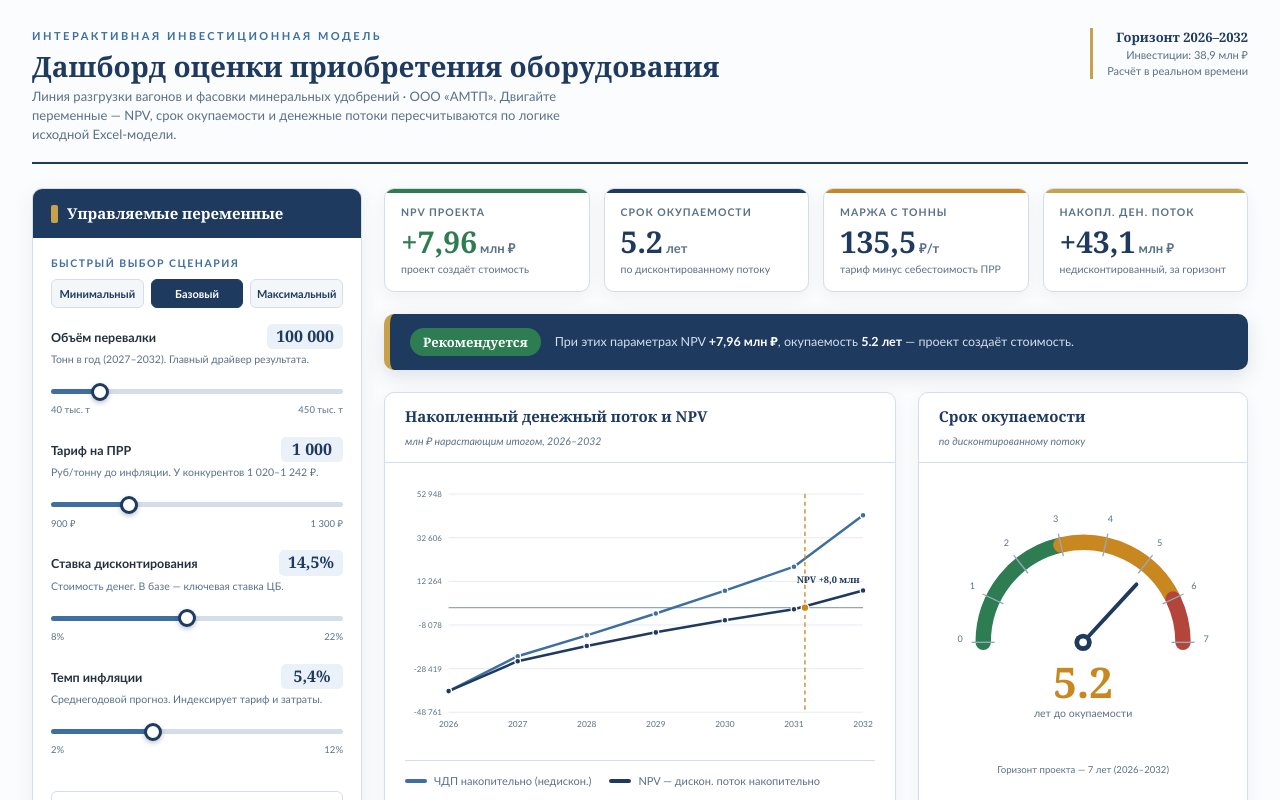
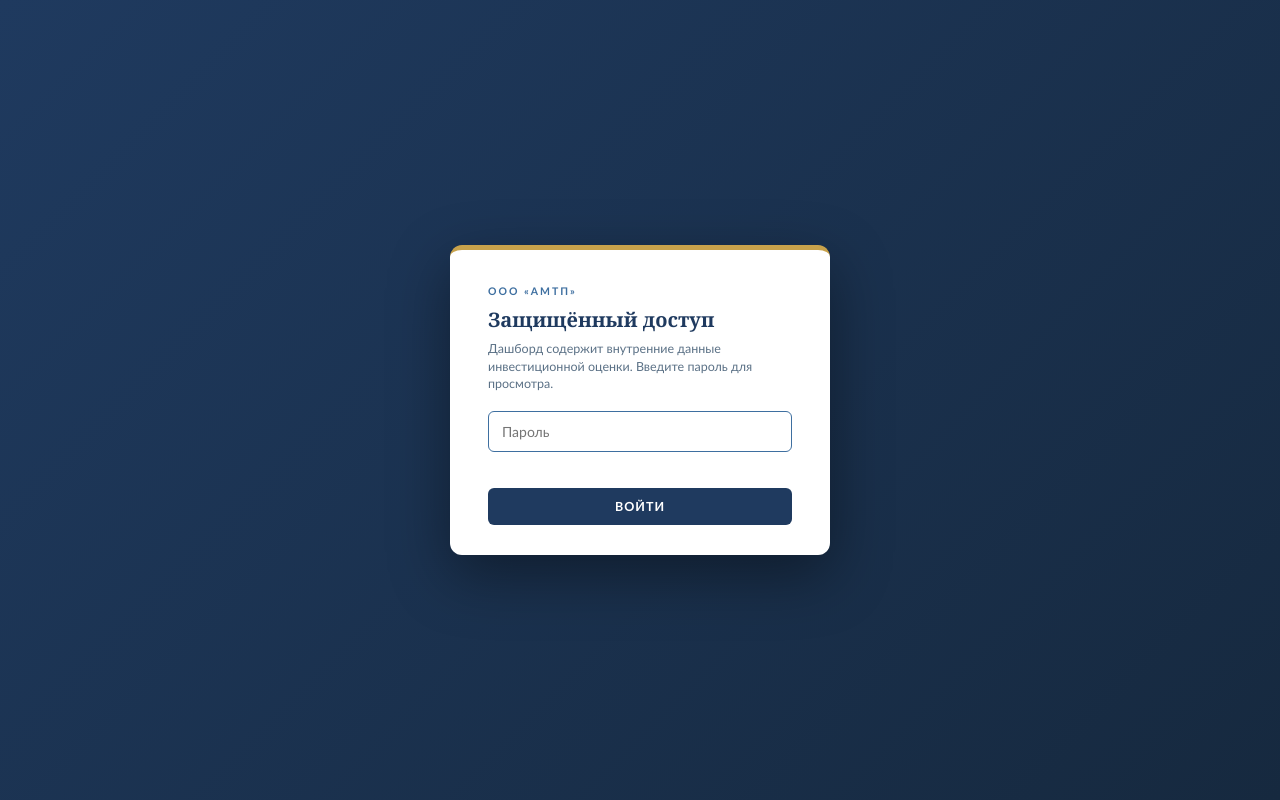
Before and after one commit to olegoleglom-sudo/amtp-invest-dashboard, a plain HTML site: page index.html in a window 1280 px wide. Shown: the top 800 px of the page. Drawn offline with Linux system fonts and the light colour scheme.

Commit message:
Add SHA-256 password gate

```diff
--- a/index.html
+++ b/index.html
@@ -3,6 +3,7 @@
 <head>
 <meta charset="UTF-8">
 <meta name="viewport" content="width=device-width, initial-scale=1.0">
+<meta name="robots" content="noindex,nofollow">
 <title>Дашборд инвестиционной оценки · ООО «АМТП»</title>
 <style>
   :root{
@@ -20,7 +21,45 @@
     padding:28px 32px 48px;
     min-height:100vh;
   }
+  body.locked > *:not(#auth-gate){visibility:hidden}
+  body.locked{overflow:hidden}
   h1,h2,h3{font-family:Georgia,"Times New Roman",serif;font-weight:700;color:var(--navy)}
+
+  /* ---------- auth gate ---------- */
+  #auth-gate{
+    position:fixed;inset:0;z-index:9999;
+    background:linear-gradient(135deg,#1F3A5F 0%,#16293f 100%);
+    display:flex;align-items:center;justify-content:center;
+    visibility:visible !important;
+  }
+  #auth-gate .box{
+    background:#fff;padding:34px 38px 30px;border-radius:12px;
+    width:90%;max-width:380px;
+    box-shadow:0 20px 60px rgba(0,0,0,.4);
+    border-top:5px solid #C8A24B;
+  }
+  #auth-gate .eyebrow{
+    font-size:10.5px;font-weight:700;letter-spacing:2px;color:#3E6FA0;
+    text-transform:uppercase;margin-bottom:6px;
+  }
+  #auth-gate h2{font-family:Georgia,serif;color:#1F3A5F;font-size:20px;margin-bottom:6px}
+  #auth-gate p{font-size:12.5px;color:#5B7186;margin-bottom:18px;line-height:1.4}
+  #auth-gate input{
+    width:100%;padding:11px 13px;font-size:14px;
+    border:1px solid #D4DEE8;border-radius:6px;
+    font-family:Calibri,"Segoe UI",sans-serif;outline:none;
+    transition:border-color .15s;
+  }
+  #auth-gate input:focus{border-color:#3E6FA0}
+  #auth-gate .err{color:#B4453A;font-size:12px;margin-top:8px;min-height:16px;font-weight:600}
+  #auth-gate button{
+    margin-top:12px;width:100%;padding:11px;
+    background:#1F3A5F;color:#fff;border:none;border-radius:6px;
+    font-weight:700;font-size:12.5px;cursor:pointer;
+    font-family:Calibri,"Segoe UI",sans-serif;letter-spacing:1px;
+    transition:background .15s;
+  }
+  #auth-gate button:hover{background:#16293f}
 
   /* ---------- header ---------- */
   .head{
@@ -170,7 +209,59 @@
   @keyframes pulse{0%{transform:scale(1)}40%{transform:scale(1.06)}100%{transform:scale(1)}}
 </style>
 </head>
-<body>
+<body class="locked">
+
+<div id="auth-gate">
+  <div class="box">
+    <div class="eyebrow">ООО «АМТП»</div>
+    <h2>Защищённый доступ</h2>
+    <p>Дашборд содержит внутренние данные инвестиционной оценки. Введите пароль для просмотра.</p>
+    <input id="auth-pwd" type="password" autocomplete="off" placeholder="Пароль">
+    <div id="auth-err" class="err"></div>
+    <button id="auth-btn" type="button">ВОЙТИ</button>
+  </div>
+</div>
+
+<script>
+(function(){
+  const HASH = 'f0d758ea8333aa2979bde396a667995ff50d832a791f96a359a398d12e64afc2';
+  const KEY  = 'amtp_dashboard_auth_v1';
+  const gate = document.getElementById('auth-gate');
+  const body = document.body;
+
+  function unlock(){
+    gate.remove();
+    body.classList.remove('locked');
+  }
+
+  if(sessionStorage.getItem(KEY) === '1'){ unlock(); return; }
+
+  async function sha256(s){
+    const buf = await crypto.subtle.digest('SHA-256', new TextEncoder().encode(s));
+    return Array.from(new Uint8Array(buf)).map(b => b.toString(16).padStart(2,'0')).join('');
+  }
+
+  async function tryAuth(){
+    const inp = document.getElementById('auth-pwd');
+    const err = document.getElementById('auth-err');
+    err.textContent = '';
+    const h = await sha256(inp.value);
+    if(h === HASH){
+      try { sessionStorage.setItem(KEY, '1'); } catch(e){}
+      unlock();
+    } else {
+      err.textContent = 'Неверный пароль';
+      inp.select();
+    }
+  }
+
+  document.getElementById('auth-btn').addEventListener('click', tryAuth);
+  document.getElementById('auth-pwd').addEventListener('keydown', e => {
+    if(e.key === 'Enter'){ e.preventDefault(); tryAuth(); }
+  });
+  setTimeout(()=>document.getElementById('auth-pwd').focus(), 50);
+})();
+</script>
 
 <div class="head">
   <div class="head-left">
```
